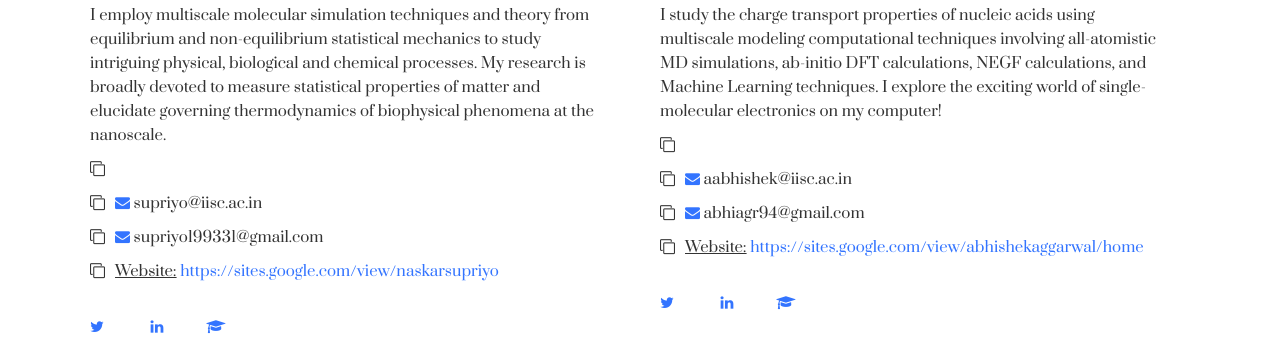
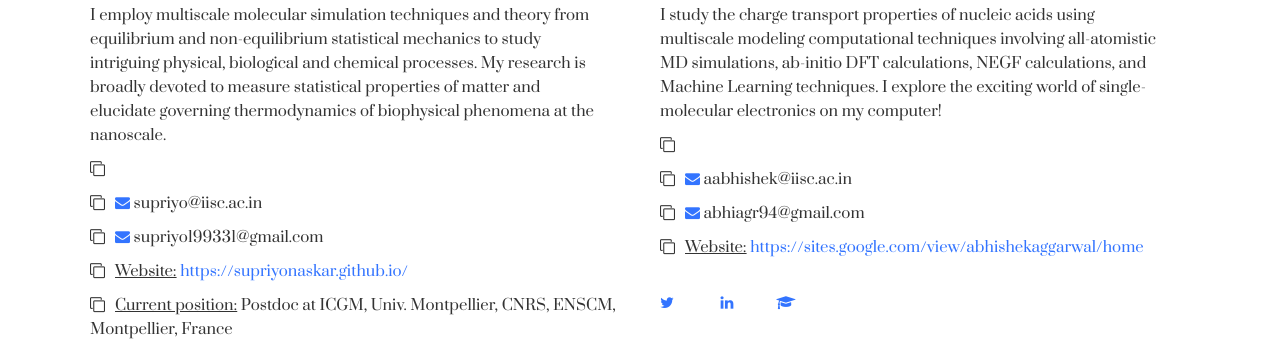
Before and after one commit to PKMLab/PKMLab.github.io, a plain HTML site: page group-past.html in a window 1280 px wide. Shown: the part 937-1295 px from the top of the page. Drawn offline with nearby package versions, Linux system fonts and the light colour scheme; some icons are missing.

Commit message:
Updates: Supriyo & Somajit

```diff
--- a/group-past.html
+++ b/group-past.html
@@ -121,7 +121,8 @@
                                  <li><a href="https://orcid.org/0000-0002-3690-6483"><i class="ai ai-orcid"></i></a></li>
                                  <li><a href="mailto: supriyo@iisc.ac.in"><i class="fa fa-envelope"></i></a> supriyo@iisc.ac.in </li>
                                  <li><a href="mailto: supriyo199331@gmail.com"><i class="fa fa-envelope"></i></a> supriyo199331@gmail.com </li>
-                                 <li><u>Website:</u> <a href="https://sites.google.com/view/naskarsupriyo">https://sites.google.com/view/naskarsupriyo</a></li>
+                                 <li><u>Website:</u> <a href="https://supriyonaskar.github.io/">https://supriyonaskar.github.io/</a></li>
+                                 <li><u>Current position:</u> Postdoc at ICGM, Univ. Montpellier, CNRS, ENSCM, Montpellier, France</li>
                               </ul>
                               <div class="mu-grp-members-social">
                                  <table width="100" cellspacing="0" cellpadding="0" style="width: 200px; height: 50px;">
```
Also changed, not shown: group-present.html (+2 -0 lines).
